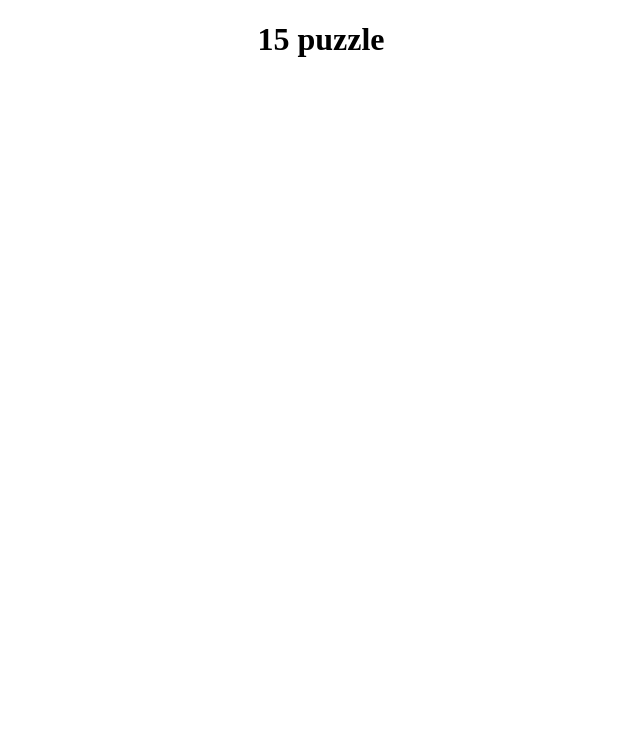
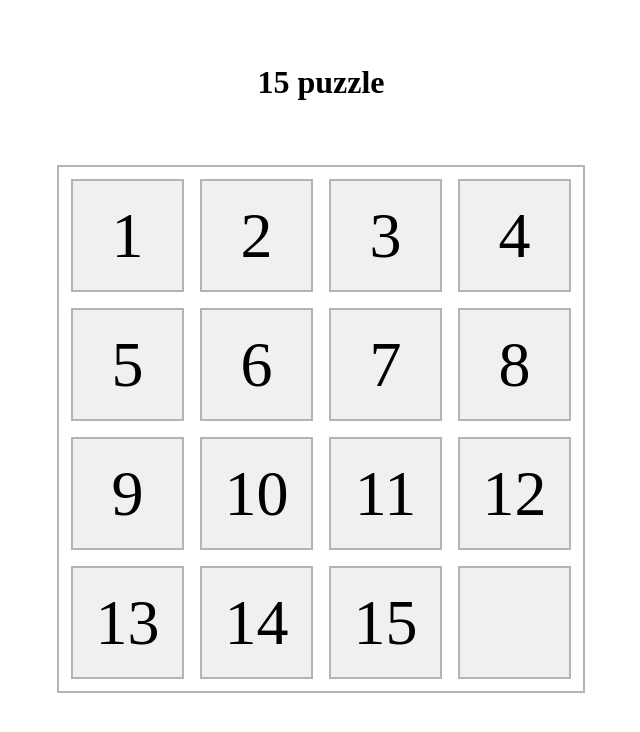
Before and after one commit to woopzz/15puzzle, a plain HTML site: page index.html in a window 1280 px wide. Shown: the whole page, without its empty margins (319-959 px from the left). Drawn offline with Linux system fonts and the light colour scheme.

Commit message:
Build a board (html)

```diff
--- a/index.html
+++ b/index.html
@@ -10,6 +10,24 @@
 
 <body>
     <h1>15 puzzle</h1>
+    <div class="field border">
+        <div class="box border user-select_none">1</div>
+        <div class="box border user-select_none">2</div>
+        <div class="box border user-select_none">3</div>
+        <div class="box border user-select_none">4</div>
+        <div class="box border user-select_none">5</div>
+        <div class="box border user-select_none">6</div>
+        <div class="box border user-select_none">7</div>
+        <div class="box border user-select_none">8</div>
+        <div class="box border user-select_none">9</div>
+        <div class="box border user-select_none">10</div>
+        <div class="box border user-select_none">11</div>
+        <div class="box border user-select_none">12</div>
+        <div class="box border user-select_none">13</div>
+        <div class="box border user-select_none">14</div>
+        <div class="box border user-select_none">15</div>
+        <div class="box border user-select_none"></div>
+    </div>
 </body>
 
 </html>
--- a/main.css
+++ b/main.css
@@ -1,3 +1,53 @@
+.border {
+    border: 2px solid rgb(180, 180, 180);
+}
+
+.user-select_none {
+    -webkit-user-select: none;
+    -ms-user-select: none;
+    user-select: none;
+}
+
 h1 {
     text-align: center;
+    margin: 4rem 0;
 }
+
+.field {
+    margin: auto;
+    padding: 0.75rem;
+
+    width: 500px;
+    height: 500px;
+
+    display: grid;
+    grid-template-columns: repeat(4, 1fr);
+    grid-template-rows: repeat(4, 1fr);
+    column-gap: 1rem;
+    row-gap: 1rem;
+}
+
+.box {
+    background-color: rgb(240, 240, 240);
+    text-align: center;
+    cursor: pointer;
+
+    font-size: 64px;
+    line-height: 109px;
+}
+
+@media screen and (max-width: 520px) {
+    h1 {
+        margin: 2rem 0;
+    }
+
+    .field {
+        width: 260px;
+        height: 260px;
+    }
+
+    .box {
+        font-size: 32px;
+        line-height: 49px;
+    }
+}
```
Also changed, not shown: README.md (added).
